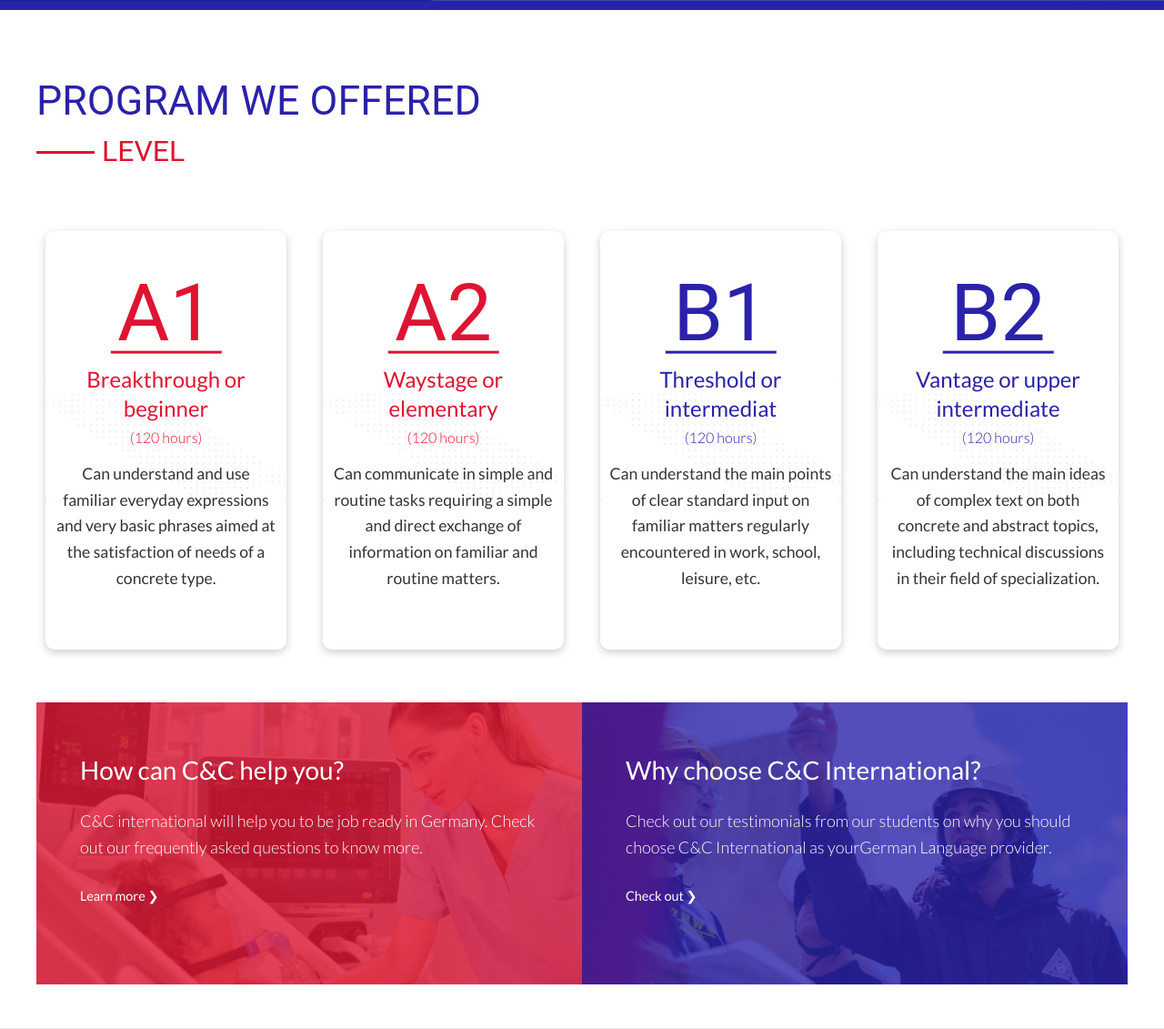
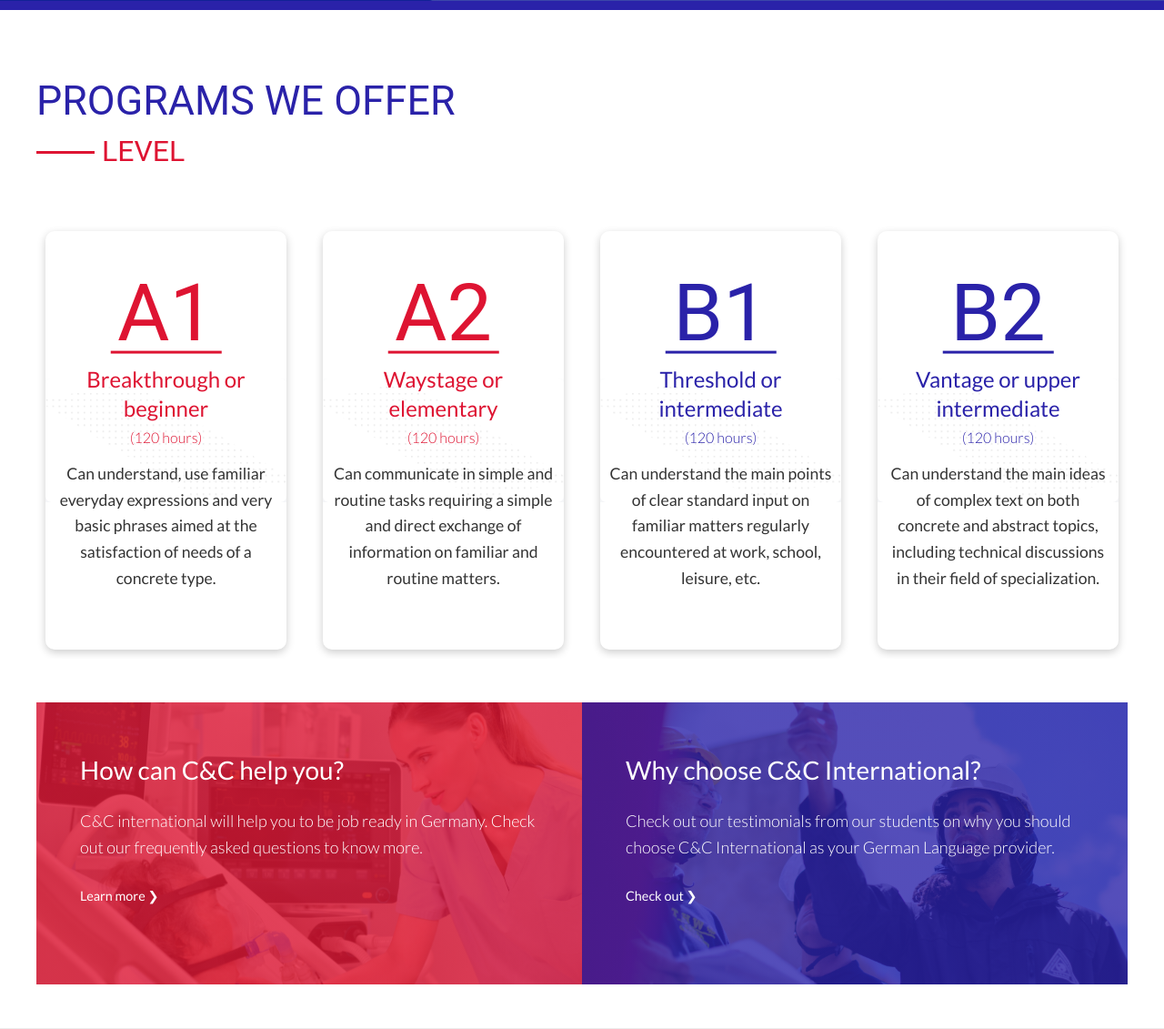
Before and after one commit to odedahay/django-connect-care, a Django app: template templates/pages/index.html in a window 1280 px wide. Shown: the part 722-1853 px from the top of the page at 91% size. Run offline with Django 3.2, Linux system fonts and the light colour scheme; the template is opened without the code that fills it, so the values that code supplies are empty.

Commit message:
update index content

```diff
--- a/templates/pages/index.html
+++ b/templates/pages/index.html
@@ -58,7 +58,7 @@
 
     <div class="wrapper">
        <div class="py-4">
-           <h1 class="lg-title text-primary uppercase">Program We Offered</h1>
+           <h1 class="lg-title text-primary uppercase">Programs We Offer</h1>
             <h2 class="md-subtile text-secondary uppercase"><span class="border-line"></span>Level</h2>
         </div>
         <div class="grid grid-4 grid-4-card text-center">
@@ -66,7 +66,7 @@
                 <div class="program-offered__program-item ">
                     <h2 class="program-offered__title">A1</h2>
                     <p class="program-offered__sub-title program-offered_min-height">Breakthrough or beginner <span class="program-offered__sub-title-small">(120 hours)</span></p>
-                    <p class="program-offered__descriptions">Can understand and use familiar everyday expressions and very basic phrases aimed at the satisfaction of needs of a concrete type.</p>
+                    <p class="program-offered__descriptions">Can understand, use familiar everyday expressions and very basic phrases aimed at the satisfaction of needs of a concrete type.</p>
                 </div>
             </a>
             <a href="/programs/waystage-or-elementary#a2" class="card py-3">
@@ -79,8 +79,8 @@
             <a href="/programs/threshold-or-intermediate#b1" class="card py-3">
                 <div class="program-offered__program-item">
                     <h2 class="program-offered__title program-offered__title-secondary">B1</h2>
-                    <p class="program-offered__sub-title-blue program-offered_min-height">Threshold or intermediat <span class="program-offered__sub-title-small">(120 hours)</p>
-                    <p class="program-offered__descriptions">Can understand the main points of clear standard input on familiar matters regularly encountered in work, school, leisure, etc.</p>
+                    <p class="program-offered__sub-title-blue program-offered_min-height">Threshold or intermediate <span class="program-offered__sub-title-small">(120 hours)</p>
+                    <p class="program-offered__descriptions">Can understand the main points of clear standard input on familiar matters regularly encountered at work, school, leisure, etc.</p>
                 </div>
             </a>
             <a href="/programs/vantage-or-upper-intermediate#b2" class="card py-3">
@@ -103,7 +103,7 @@
             </div>
             <div class="home-faq__blue-card home-faq__card" style="background: linear-gradient(rgba(42,34,169,.80),rgba(42,34,169,.80)),url({% static 'images/right-image.jpg' %});">
                 <h2 class="home-faq__title">Why choose C&C International?</h2>
-                <h3 class="home-faq__subtitle">Check out our testimonials from our students on why you should choose C&C International as yourGerman Language provider.</h3>
+                <h3 class="home-faq__subtitle">Check out our testimonials from our students on why you should choose C&C International as your German Language provider.</h3>
                 <p class="py-1"><a href="{% url 'testimonials' %}" class="home-faq-btn-red">Check out &#10095</a></p>
             </div>
         </div>
```
